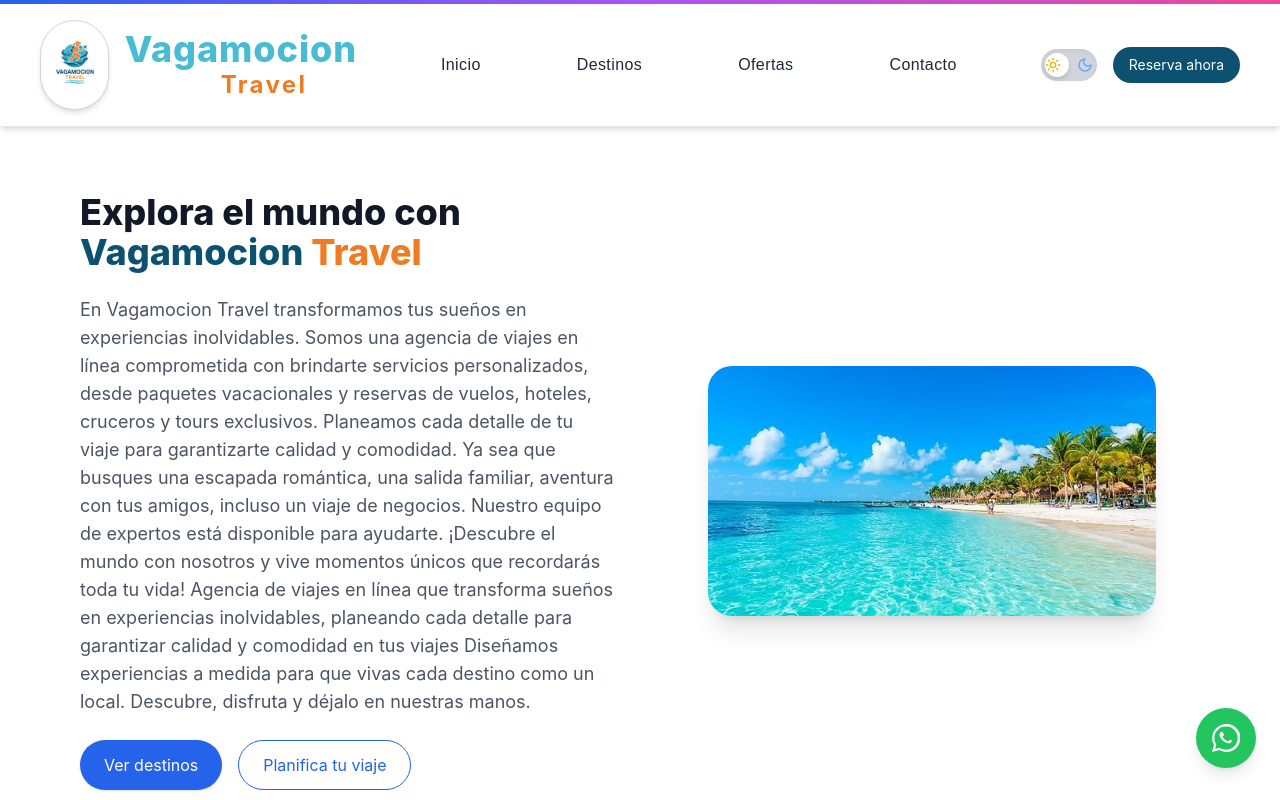
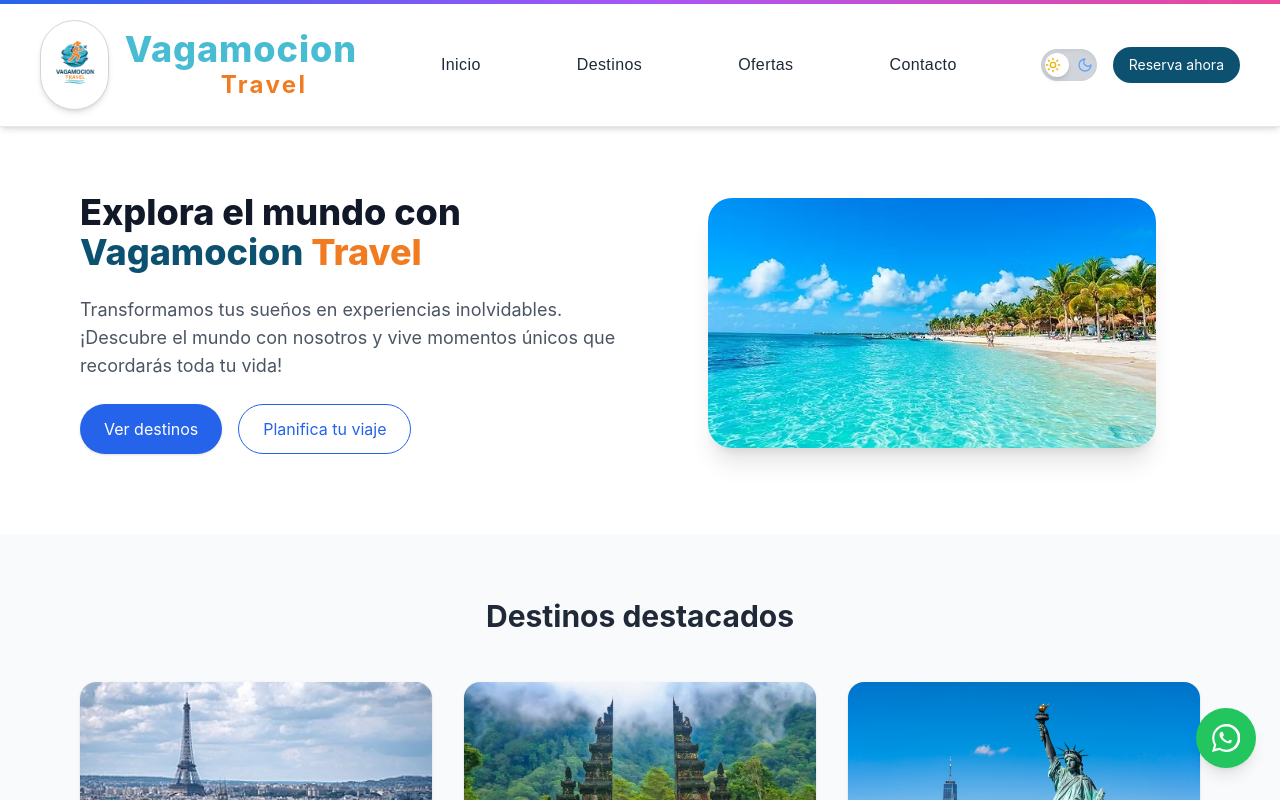
Before and after one commit to jmcgisc/Vagamocion, a React (Create React App) app: page / in a window 1280 px wide. Shown: the top 800 px of the page. Built offline with nearby package versions, Linux system fonts and the light colour scheme.

Commit message:
testimonios

```diff
--- a/src/pages/Home.jsx
+++ b/src/pages/Home.jsx
@@ -22,11 +22,7 @@ export default function Home() {
           </h2>
           <p className="text-lg text-gray-600">
 
-          En Vagamocion Travel transformamos tus sueños en experiencias inolvidables. Somos una agencia de viajes en línea comprometida con brindarte servicios personalizados, desde paquetes vacacionales y reservas de vuelos, hoteles, cruceros y tours exclusivos. Planeamos cada detalle de tu viaje para garantizarte calidad y comodidad. Ya sea que busques una escapada romántica, una salida familiar, aventura con tus amigos, incluso un viaje de negocios. Nuestro equipo de expertos está disponible para ayudarte. ¡Descubre el mundo con nosotros y vive momentos únicos que recordarás toda tu vida!
-
-          Agencia de viajes en línea que transforma sueños en experiencias inolvidables, planeando cada detalle para garantizar calidad y comodidad en tus viajes
-
-            Diseñamos experiencias a medida para que vivas cada destino como un local. Descubre, disfruta y déjalo en nuestras manos.
+           Transformamos tus sueños en experiencias inolvidables. ¡Descubre el mundo con nosotros y vive momentos únicos que recordarás toda tu vida!
           </p>
           <div className="flex justify-center md:justify-start gap-4">
             <button className="bg-blue-600 text-white px-6 py-3 rounded-full shadow hover:bg-blue-700">
```
